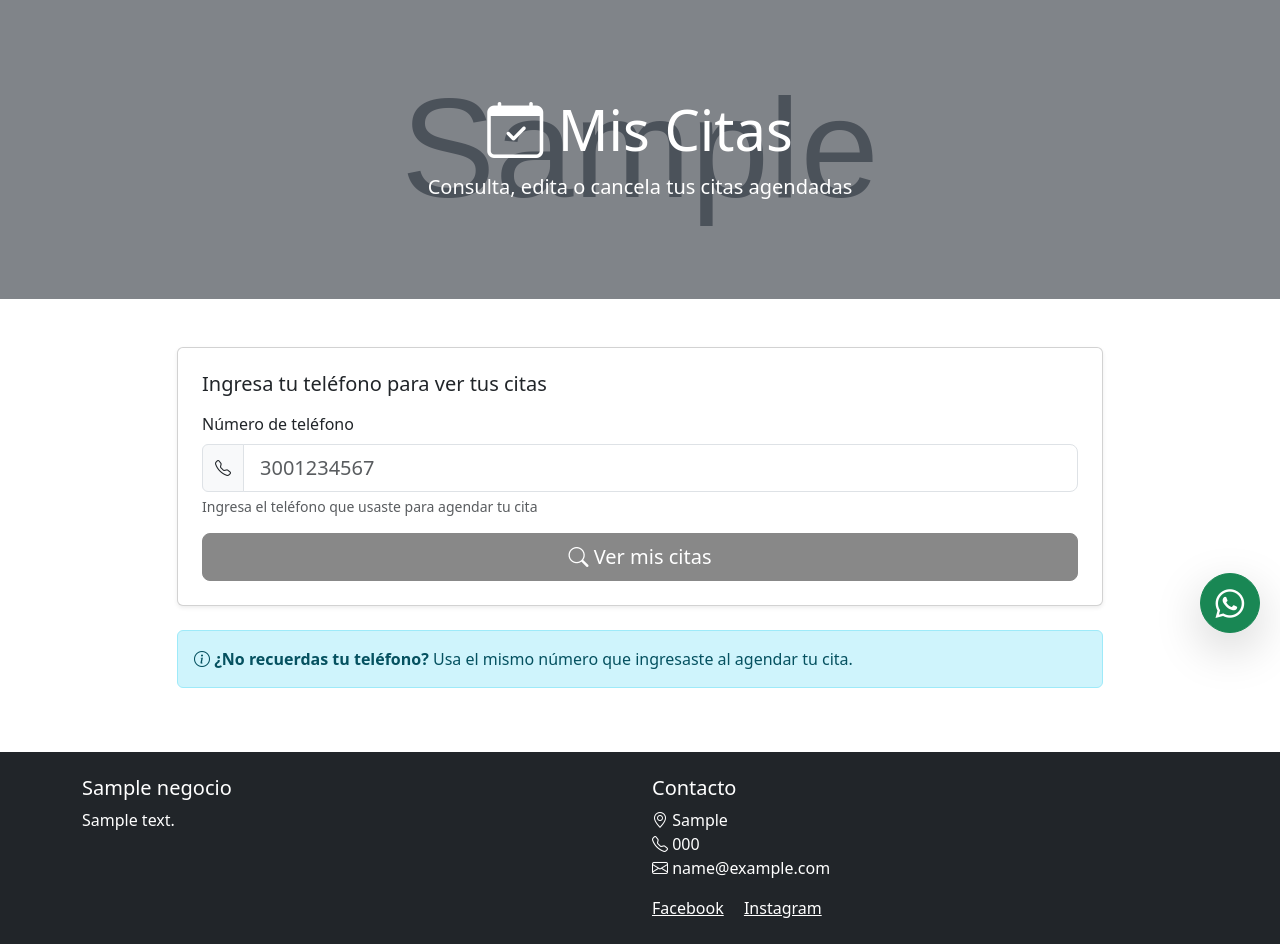
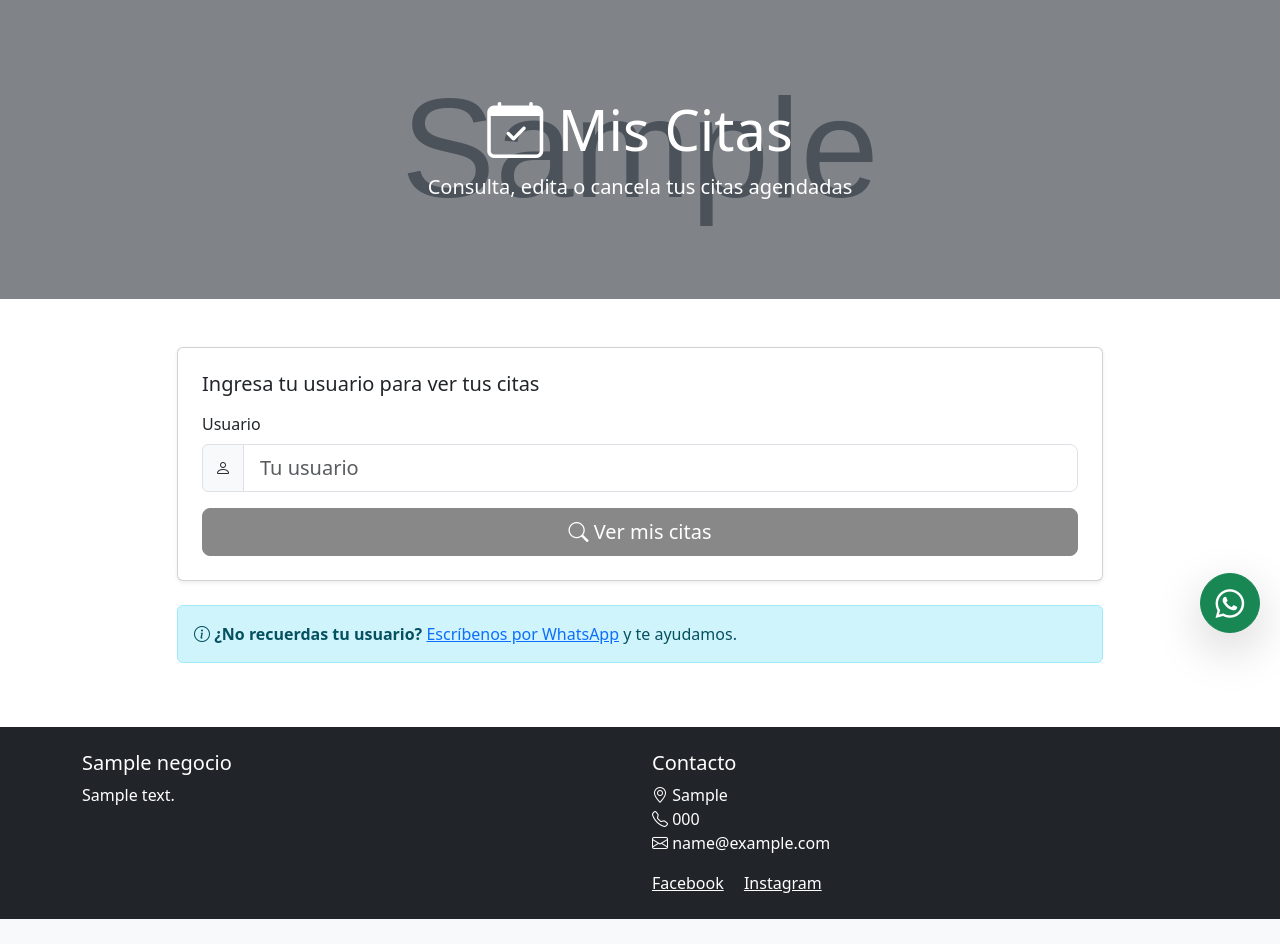
Before and after one commit to Sistoferney/faciladmin, a Django app: a page that uses templates/minipagina/mis_citas.html in a window 1280 px wide. Shown: the part 147-1091 px from the top of the page. After the commit the page ends 1066 px from the top, so only its background shows below. Run offline with Django 5.2, Linux system fonts and the light colour scheme; tables that the repository leaves empty hold one stand-in row (values such as "Sample post"); grey boxes marked "Sample" are stand-in pictures; parts of the project's set-up code (start-up, migrations or seed data) failed here and were passed over.

Commit message:
Seguridad: Las pantallas de acceso dicen "Usuario", no "Teléfono"
Se sigue entrando con el teléfono, pero no se anuncia que ese es el dato.

- Login, recuperar contraseña, Django Admin y "Mis citas": etiqueta
  "Usuario", campo de texto, sin ícono ni ejemplo de teléfono. Los
  formularios de Django ya no usan el nombre del campo en etiquetas y
  errores.
- "Mis citas" responde igual ante un formato inválido y ante un usuario
  que no existe, y no repite lo que se escribió.
- Agendar pide "Celular de contacto" y ya no dice que es el identificador.
- La confirmación de la cita le indica al cliente cuál es su usuario.
- Se quita el console.log que imprimía el dato en recuperar contraseña.

Co-Authored-By: Claude Opus 5.5 <noreply@anthropic.com>

```diff
--- a/apps/negocios/public_views.py
+++ b/apps/negocios/public_views.py
@@ -325,7 +325,7 @@ def confirmacion_cita(request, slug, cita_id):
     cita = get_object_or_404(Cita, id=cita_id, negocio=negocio)
 
     if not _cliente_puede_gestionar(request, cita):
-        messages.info(request, 'Ingresa tu número de teléfono para ver tus citas.')
+        messages.info(request, 'Ingresa tu usuario para ver tus citas.')
         return redirect('public:mis_citas', slug=slug)
 
     context = {
@@ -543,22 +543,16 @@ def mis_citas(request, slug):
             messages.error(request, 'Hiciste muchas búsquedas seguidas. Intenta de nuevo en una hora.')
             return redirect('public:mis_citas', slug=slug)
 
-        telefono = request.POST.get('telefono', '').strip()
-
-        # Validar que el teléfono no esté vacío
+        # El teléfono es el usuario, pero no se anuncia: un formato inválido da
+        # el mismo mensaje que un usuario que no existe
+        telefono = request.POST.get('usuario', '').strip()
         if not telefono:
-            messages.error(request, 'Por favor ingresa tu número de teléfono.')
-            return redirect('public:mis_citas', slug=slug)
-
-        # Validar formato de teléfono (mínimo 10 dígitos)
-        telefono_digitos = re.sub(r'\D', '', telefono)
-        if len(telefono_digitos) < 10:
-            messages.error(request, 'El número de teléfono debe tener al menos 10 dígitos.')
+            messages.error(request, 'Por favor ingresa tu usuario.')
             return redirect('public:mis_citas', slug=slug)
 
         cliente = Cliente.buscar_por_telefono(negocio, telefono)
         if not cliente:
-            messages.warning(request, f'No encontramos citas asociadas al teléfono {telefono} en {negocio.nombre}.')
+            messages.warning(request, f'No encontramos citas con ese usuario en {negocio.nombre}.')
             return redirect('public:mis_citas', slug=slug)
 
         _marcar_cliente_verificado(request, cliente)
@@ -612,7 +606,7 @@ def editar_cita_cliente(request, slug, cita_id):
     cita = get_object_or_404(Cita, id=cita_id, negocio=negocio)
 
     if not _cliente_puede_gestionar(request, cita):
-        messages.error(request, 'Ingresa tu número de teléfono para gestionar tus citas.')
+        messages.error(request, 'Ingresa tu usuario para gestionar tus citas.')
         return redirect('public:mis_citas', slug=slug)
 
     # Validar que la cita no esté cancelada o completada
@@ -738,7 +732,7 @@ def cancelar_cita_cliente(request, slug, cita_id):
     cita = get_object_or_404(Cita, id=cita_id, negocio=negocio)
 
     if not _cliente_puede_gestionar(request, cita):
-        messages.error(request, 'Ingresa tu número de teléfono para gestionar tus citas.')
+        messages.error(request, 'Ingresa tu usuario para gestionar tus citas.')
         return redirect('public:mis_citas', slug=slug)
 
     # Validar que la cita no esté ya cancelada o completada
@@ -823,7 +817,7 @@ def subir_comprobante(request, slug, cita_id):
     cita = get_object_or_404(Cita, id=cita_id, negocio=negocio)
 
     if not _cliente_puede_gestionar(request, cita):
-        messages.error(request, 'Ingresa tu número de teléfono para gestionar tus citas.')
+        messages.error(request, 'Ingresa tu usuario para gestionar tus citas.')
         return redirect('public:mis_citas', slug=slug)
 
     abono = getattr(cita, 'abono', None)
--- a/apps/negocios/tests_agendar_dueno.py
+++ b/apps/negocios/tests_agendar_dueno.py
@@ -171,7 +171,7 @@ class AvisosMisCitasTests(TestCase):
         self.negocio, self.servicio = _base()
         self.cliente = Cliente.objects.create(negocio=self.negocio, nombre='Ana', telefono='3001111111')
         self.url = reverse('public:mis_citas', args=[self.negocio.slug])
-        self.client.post(self.url, {'telefono': '3001111111'})
+        self.client.post(self.url, {'usuario': '3001111111'})
 
     def _cita(self, **extra):
         return Cita.objects.create(
--- a/apps/notificaciones/push_views.py
+++ b/apps/notificaciones/push_views.py
@@ -169,7 +169,7 @@ def subscribe_push(request):
             return JsonResponse({
                 'success': False,
                 'codigo': 'identificacion_requerida',
-                'error': 'Ingresa tu teléfono en "Mis citas" para activar las notificaciones'
+                'error': 'Ingresa tu usuario en "Mis citas" para activar las notificaciones'
             }, status=403)
 
         # Crear o actualizar la suscripción
--- a/config/urls.py
+++ b/config/urls.py
@@ -7,6 +7,7 @@ from django.urls import path, include
 from django.conf import settings
 from django.conf.urls.static import static
 from apps.core import views as core_views, seo
+from apps.authentication.forms import FormularioAccesoAdmin
 from apps.authentication.views import (
     RateLimitedLoginView,
     SolicitarRecuperacionView,
@@ -61,6 +62,7 @@ if settings.DEBUG:
     urlpatterns += static(settings.STATIC_URL, document_root=settings.STATIC_ROOT)
 
 # Personalización del admin
+admin.site.login_form = FormularioAccesoAdmin
 admin.site.site_header = "facilacces - Administración"
 admin.site.site_title = "facilacces"
 admin.site.index_title = "Panel de Administración"
--- a/templates/minipagina/confirmacion.html
+++ b/templates/minipagina/confirmacion.html
@@ -126,6 +126,9 @@
 
                         <!-- Acciones -->
                         <div class="d-grid gap-2 mt-4">
+                            <p class="small text-muted mb-2">
+                                Para ver o cambiar tu cita desde otro dispositivo, tu usuario es el celular con el que agendaste.
+                            </p>
                             <a href="{% url 'public:mis_citas' negocio.slug %}"
                                class="btn btn-success">
                                 <i class="bi bi-calendar-check me-2"></i> Ver Mis Citas
--- a/templates/minipagina/mis_citas.html
+++ b/templates/minipagina/mis_citas.html
@@ -28,24 +28,25 @@
         <div class="col-md-10">
 
             {% if not cliente %}
-            <!-- Formulario para ingresar teléfono -->
+            <!-- Formulario para identificarse con el usuario -->
             <div class="card shadow-sm">
                 <div class="card-body p-4">
-                    <h5 class="card-title mb-3">Ingresa tu teléfono para ver tus citas</h5>
+                    <h5 class="card-title mb-3">Ingresa tu usuario para ver tus citas</h5>
                     <form method="post">
                         {% csrf_token %}
                         <div class="mb-3">
-                            <label for="telefono" class="form-label">Número de teléfono</label>
+                            <label for="usuario" class="form-label">Usuario</label>
                             <div class="input-group">
-                                <span class="input-group-text"><i class="bi bi-telephone"></i></span>
-                                <input type="tel"
+                                <span class="input-group-text"><i class="bi bi-person"></i></span>
+                                <input type="text"
                                        class="form-control form-control-lg"
-                                       id="telefono"
-                                       name="telefono"
-                                       placeholder="3001234567"
+                                       id="usuario"
+                                       name="usuario"
+                                       placeholder="Tu usuario"
+                                       autocomplete="username"
+                                       autocapitalize="none"
                                        required>
                             </div>
-                            <div class="form-text">Ingresa el teléfono que usaste para agendar tu cita</div>
                         </div>
                         <button type="submit" class="btn btn-primary btn-lg w-100">
                             <i class="bi bi-search"></i> Ver mis citas
@@ -57,8 +58,8 @@
             <!-- Información adicional -->
             <div class="alert alert-info mt-4">
                 <i class="bi bi-info-circle"></i>
-                <strong>¿No recuerdas tu teléfono?</strong>
-                Usa el mismo número que ingresaste al agendar tu cita.
+                <strong>¿No recuerdas tu usuario?</strong>
+                <a href="{% whatsapp_negocio negocio %}" target="_blank" rel="noopener">Escríbenos por WhatsApp</a> y te ayudamos.
             </div>
 
             {% else %}
@@ -75,7 +76,7 @@
                         {% csrf_token %}
                         <input type="hidden" name="accion" value="salir">
                         <button type="submit" class="btn btn-sm btn-outline-secondary">
-                            <i class="bi bi-arrow-left"></i> Buscar con otro teléfono
+                            <i class="bi bi-arrow-left"></i> Cambiar de usuario
                         </button>
                     </form>
                 </div>
@@ -230,11 +231,11 @@
 </a>
 {% endif %}
 
-<!-- Script para auto-completar teléfono desde localStorage -->
+<!-- Script para auto-completar el usuario desde localStorage -->
 <script>
 document.addEventListener('DOMContentLoaded', function() {
-    // Auto-completar teléfono si está en localStorage
-    const telefonoInput = document.getElementById('telefono');
+    // Auto-completar el usuario si está en localStorage
+    const telefonoInput = document.getElementById('usuario');
     if (telefonoInput) {
         const telefonoGuardado = localStorage.getItem('cliente_telefono');
         if (telefonoGuardado) {
```
Also changed, not shown: apps/authentication/forms.py (added, +27 -0 lines), apps/authentication/tests.py (+35 -1 lines), apps/authentication/views.py (+7 -5 lines), apps/negocios/tests.py (+23 -9 lines), templates/minipagina/agendar_v2.html (+4 -4 lines), templates/registration/login.html (+5 -4 lines), templates/registration/solicitar_recuperacion.html (+9 -11 lines).
